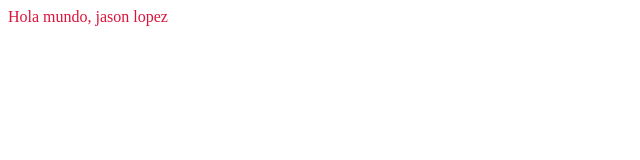
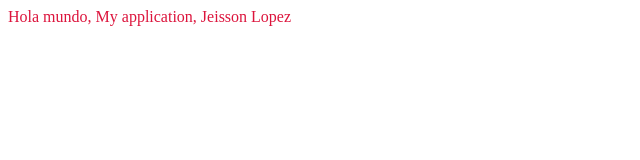
Before and after one commit to jeisson-lopez-newshore/angular, an Angular app: page / in a window 1280 px wide. Shown: the top 160 px of the page, without its empty margins (0-640 px from the left). Built offline with nearby package versions, Linux system fonts and the light colour scheme.

Commit message:
Desarrollo ejercicio Angular Branch 1

```diff
--- a/src/app/app.component.html
+++ b/src/app/app.component.html
@@ -1 +1 @@
-<div>Hola mundo, {{person}}</div>
+<div>Hola mundo, {{title}}, {{author}}</div>
--- a/src/app/app.component.ts
+++ b/src/app/app.component.ts
@@ -6,5 +6,6 @@ import { Component } from '@angular/core';
   styleUrls: ['./app.component.scss']
 })
 export class AppComponent {
-  person  = 'jason lopez';
+  title = 'My application';
+  author = 'Jeisson Lopez';
 }
```
